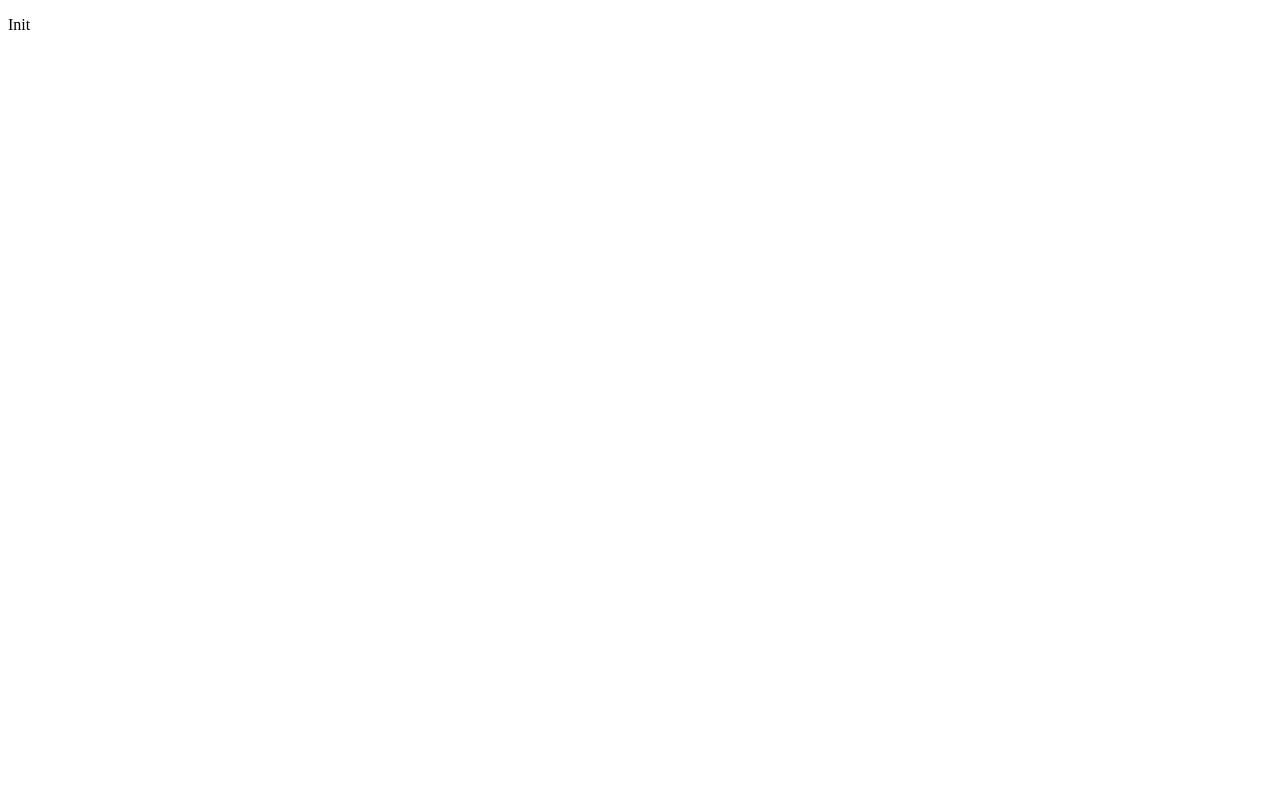
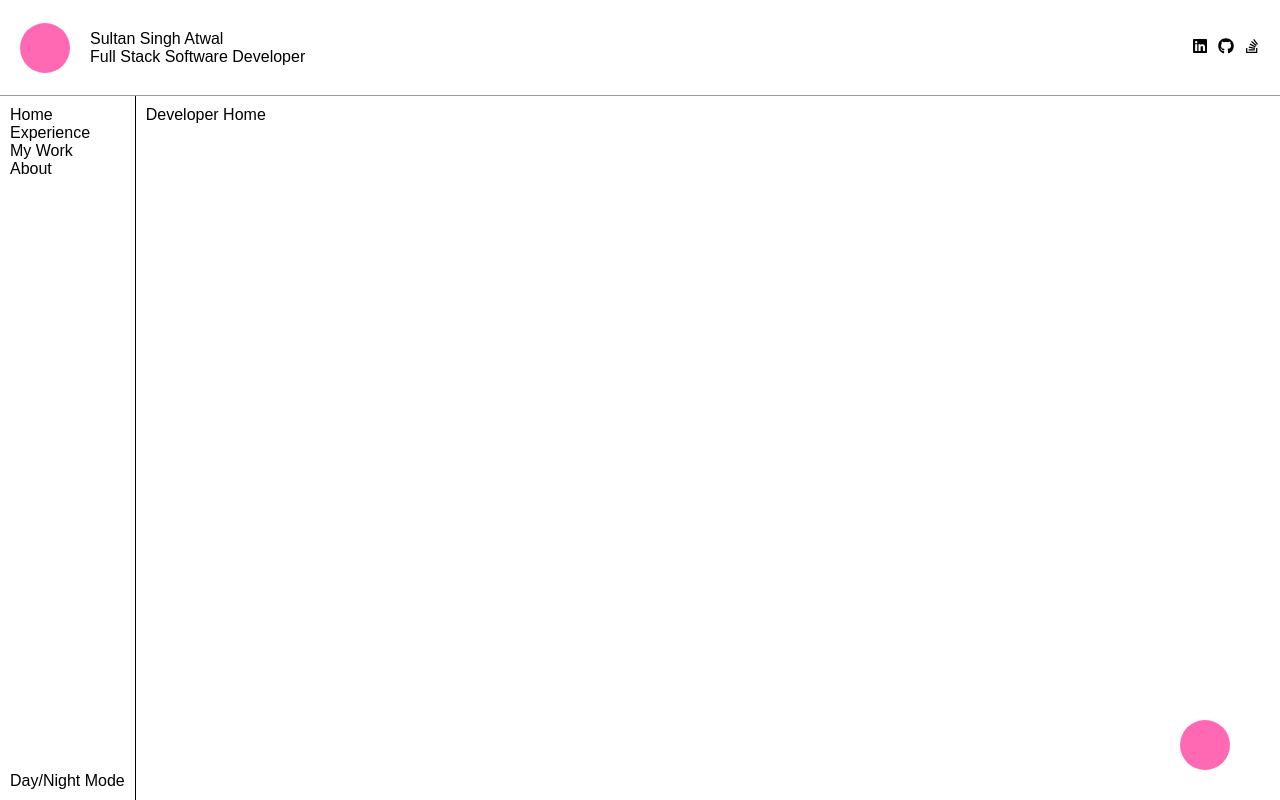
Before and after one commit to atwalsultan/personal-website, a React (Create React App) app in the folder client/: page /dev in a window 1280 px wide. Built offline with nearby package versions, Linux system fonts and the light colour scheme.

Commit message:
#5 feat: top level dev routes (#6)

```diff
--- a/client/package.json
+++ b/client/package.json
@@ -9,6 +9,8 @@
 		"node-sass": "^4.14.1",
 		"react": "^17.0.2",
 		"react-dom": "^17.0.2",
+		"react-icons": "^4.3.1",
+		"react-router-dom": "^6.1.1",
 		"react-scripts": "4.0.3",
 		"web-vitals": "^1.0.1"
 	},
--- a/client/src/App.js
+++ b/client/src/App.js
@@ -1,8 +1,16 @@
+import { BrowserRouter as Router, Route, Routes } from 'react-router-dom';
+
+import Home from './components/Home';
+import DeveloperApp from './components/developer/DeveloperApp';
+
 function App() {
 	return (
-		<div className="App">
-			<p>Init</p>
-		</div>
+		<Router>
+			<Routes>
+				<Route path='/' element={<Home />} />
+				<Route path='/dev/*' element={<DeveloperApp />} />
+			</Routes>
+		</Router>
 	);
 }
 
--- /dev/null
+++ b/client/src/components/Home.js
@@ -0,0 +1,11 @@
+import { Link } from 'react-router-dom';
+
+const Home = () => {
+    return (
+        <div>
+            <p><Link to='/dev'>Go to Developer Home</Link></p>
+        </div>
+    )
+}
+
+export default Home
--- /dev/null
+++ b/client/src/components/developer/DeveloperApp.js
@@ -0,0 +1,35 @@
+import { Route, Routes } from 'react-router-dom';
+
+import Header from './layout/Header';
+import Navbar from './layout/Navbar';
+import DeveloperHome from './pages/DeveloperHome';
+import DeveloperExperience from './pages/DeveloperExperience';
+import DeveloperWork from './pages/DeveloperWork';
+import DeveloperCredentials from './pages/DeveloperCredentials';
+import DeveloperAbout from './pages/DeveloperAbout';
+
+const DeveloperApp = () => {
+    return (
+        <>
+            <Header />
+
+            <div className='navbar-content'>
+                <Navbar />
+
+                <main className='site-content'>
+                    <div className='scroll-to-top-button'></div>
+
+                    <Routes>
+                        <Route path='/' element={<DeveloperHome />} />
+                        <Route path='/experience' element={<DeveloperExperience />} />
+                        <Route path='/work' element={<DeveloperWork />} />
+                        <Route path='/credentials' element={<DeveloperCredentials />} />
+                        <Route path='/about' element={<DeveloperAbout />} />
+                    </Routes>
+                </main>
+            </div>
+        </>
+    )
+}
+
+export default DeveloperApp
--- /dev/null
+++ b/client/src/components/developer/layout/Header.js
@@ -0,0 +1,33 @@
+import { FaLinkedin, FaGithub, FaStackOverflow } from "react-icons/fa";
+
+const Header = () => {
+    return (
+        <header className="site-header">
+            <div className="header-column-1">
+                <div className="header-logo-container">
+
+                </div>
+                <div>
+                    <p className="header-name">Sultan Singh Atwal</p>
+                    <p className="header-role">Full Stack Software Developer</p>
+                </div>
+            </div>
+
+            <div className="header-column-2">
+                <ul className="header-social-links">
+                    <li>
+                        <a href="https://www.linkedin.com/in/sultan-atwal-developer/" target="_blank" rel="noreferrer"><FaLinkedin /></a>
+                    </li>
+                    <li>
+                        <a href="https://github.com/atwalsultan" target="_blank" rel="noreferrer"><FaGithub /></a>
+                    </li>
+                    <li>
+                        <a href="https://stackoverflow.com/users/11409321/sultan-singh-atwal" target="_blank" rel="noreferrer"><FaStackOverflow /></a>
+                    </li>
+                </ul>
+            </div>
+        </header>
+    )
+}
+
+export default Header
--- /dev/null
+++ b/client/src/components/developer/layout/Navbar.js
@@ -0,0 +1,18 @@
+import { Link } from 'react-router-dom';
+
+const Navbar = () => {
+    return (
+        <nav className="site-navbar">
+            <ul>
+                <li><Link to='/dev'>Home</Link></li>
+                <li><Link to='/dev/experience'>Experience</Link></li>
+                <li><Link to='/dev/work'>My Work</Link></li>
+                <li><Link to='/dev/about'>About</Link></li>
+            </ul>
+
+            <footer><p>Day/Night Mode</p></footer>
+        </nav>
+    )
+}
+
+export default Navbar
--- /dev/null
+++ b/client/src/components/developer/pages/DeveloperAbout.js
@@ -0,0 +1,9 @@
+const DeveloperAbout = () => {
+    return (
+        <div>
+            <p>Developer About</p>
+        </div>
+    )
+}
+
+export default DeveloperAbout
--- /dev/null
+++ b/client/src/components/developer/pages/DeveloperCredentials.js
@@ -0,0 +1,9 @@
+const DeveloperCredentials = () => {
+    return (
+        <div>
+            <p>Developer Credentials</p>
+        </div>
+    )
+}
+
+export default DeveloperCredentials
--- /dev/null
+++ b/client/src/components/developer/pages/DeveloperExperience.js
@@ -0,0 +1,9 @@
+const DeveloperExperience = () => {
+    return (
+        <div>
+            <p>Developer Experience</p>
+        </div>
+    )
+}
+
+export default DeveloperExperience
--- /dev/null
+++ b/client/src/components/developer/pages/DeveloperHome.js
@@ -0,0 +1,9 @@
+const DeveloperHome = () => {
+    return (
+        <div>
+            <p>Developer Home</p>
+        </div>
+    )
+}
+
+export default DeveloperHome
--- /dev/null
+++ b/client/src/components/developer/pages/DeveloperWork.js
@@ -0,0 +1,9 @@
+const DeveloperWork = () => {
+    return (
+        <div>
+            <p>Developer Work</p>
+        </div>
+    )
+}
+
+export default DeveloperWork
--- a/client/src/index.scss
+++ b/client/src/index.scss
@@ -0,0 +1,91 @@
+* {
+	margin: 0;
+	padding: 0;
+	box-sizing: border-box;
+}
+
+body {
+    font-family: sans-serif;
+    color: #000;
+
+    a {
+        text-decoration: none;
+        color: black;
+
+        &:active {
+            color: inherit;
+        }
+    }
+
+    #root {
+        header.site-header {
+            height: 12vh;
+            padding: 20px;
+            display: flex;
+            flex-flow: row nowrap;
+            align-items: center;
+            justify-content: space-between;
+            position: fixed;
+            width: 100%;
+            top: 0;
+            z-index: 1200;
+            background-color: #fff;
+            border-bottom: 1px solid rgba(0, 0, 0, 0.4);
+
+            div.header-column-1 {
+                display: flex;
+                flex-flow: row nowrap;
+                align-items: center;
+                justify-content: center;
+                gap: 20px;
+
+                div.header-logo-container {
+                    height: 50px;
+                    width: 50px;
+                    border-radius: 25px;
+                    background-color: hotpink;
+                }
+            }
+
+            div.header-column-2 {
+                ul.header-social-links {
+                    list-style-type: none;
+                    display: flex;
+                    flex-flow: row nowrap;
+                    gap: 10px;
+                }
+            }
+        }
+
+        div.navbar-content {
+            margin-top: 12vh;
+            display: flex;
+            flex-flow: row nowrap;
+
+            nav.site-navbar {
+                padding: 10px;
+                display: flex;
+                flex-flow: column nowrap;
+                justify-content: space-between;
+                border-right: 1px solid black;
+            }
+
+            main.site-content {
+                flex-grow: 1;
+                height: 88vh;
+                overflow-y: scroll;
+                padding: 10px;
+
+                div.scroll-to-top-button {
+                    position: absolute;
+                    right: 50px;
+                    bottom: 30px;
+                    height: 50px;
+                    width: 50px;
+                    border-radius: 25px;
+                    background-color: hotpink;
+                }
+            }
+        }
+    }
+}
```
Also changed, not shown: 1 other file (tests, documents, lock files or other folders).
